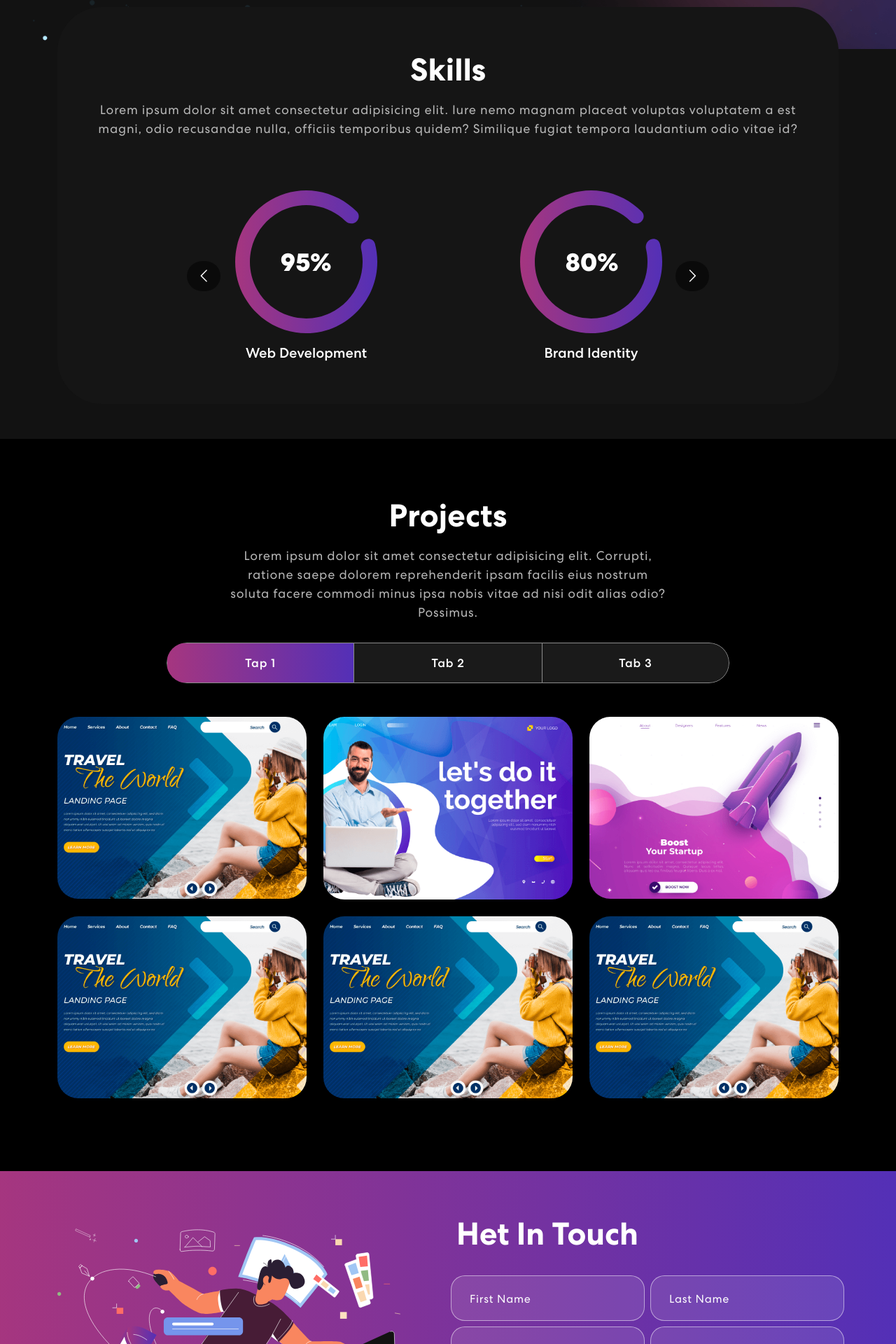
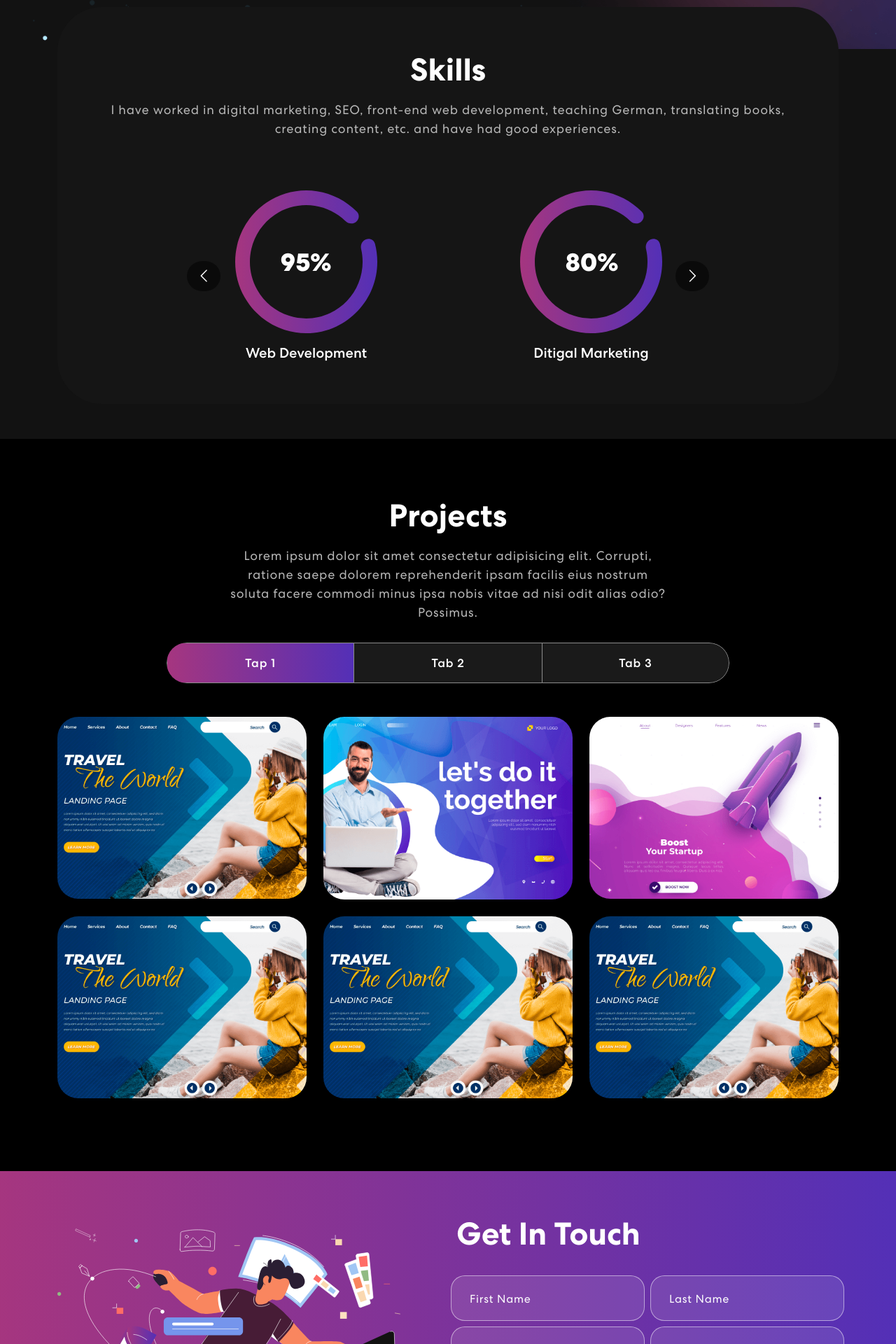
Before and after one commit to Masoudbkhti/portfolio, a React (Vite) app: page / in a window 1280 px wide. Shown: the part 762-2682 px from the top of the page at 70% size. Built offline with nearby package versions, Linux system fonts and the light colour scheme.

Commit message:
change skills section text

```diff
--- a/src/components/Contact.jsx
+++ b/src/components/Contact.jsx
@@ -52,7 +52,7 @@ const Contact = () => {
             <img src={contactImg} alt="Contact Us" />
           </Col>
           <Col md={6}>
-            <h2>Het In Touch</h2>
+            <h2>Get In Touch</h2>
             <form onSubmit={handleSubmit}>
               <Row>
                 <Col sm={6} className="px-1">
--- a/src/components/NavBar.jsx
+++ b/src/components/NavBar.jsx
@@ -69,13 +69,16 @@ function NavBar() {
 
           <span className="navbar-text">
             <div className="social-icon">
-              <a href="https://www.linkedin.com/in/masoudbkhti/">
+              <a
+                href="https://www.linkedin.com/in/masoudbkhti/"
+                target="_blank"
+              >
                 <img src={navIcon1} alt="" />
               </a>
               <a href="#">
                 <img src={navIcon2} alt="" />
               </a>
-              <a href="https://www.instagram.com/masoudbkhti">
+              <a href="https://www.instagram.com/masoudbkhti" target="_blank">
                 <img src={navIcon3} alt="" />
               </a>
             </div>
--- a/src/components/Skills.jsx
+++ b/src/components/Skills.jsx
@@ -34,10 +34,9 @@ const Skills = () => {
             <div className="skill-bx">
               <h2>Skills</h2>
               <p>
-                Lorem ipsum dolor sit amet consectetur adipisicing elit. Iure
-                nemo magnam placeat voluptas voluptatem a est magni, odio
-                recusandae nulla, officiis temporibus quidem? Similique fugiat
-                tempora laudantium odio vitae id?
+                I have worked in digital marketing, SEO, front-end web
+                development, teaching German, translating books, creating
+                content, etc. and have had good experiences.
               </p>
               <Carousel
                 responsive={responsive}
@@ -50,15 +49,15 @@ const Skills = () => {
                 </div>
                 <div className="item">
                   <img src={meter2} alt="image" />
-                  <h5>Brand Identity</h5>
+                  <h5>Ditigal Marketing</h5>
                 </div>
                 <div className="item">
                   <img src={meter3} alt="image" />
-                  <h5>Logo Design</h5>
+                  <h5>SEO</h5>
                 </div>
                 <div className="item">
                   <img src={meter1} alt="image" />
-                  <h5>Web Development</h5>
+                  <h5>Deutsch</h5>
                 </div>
               </Carousel>
             </div>
```
